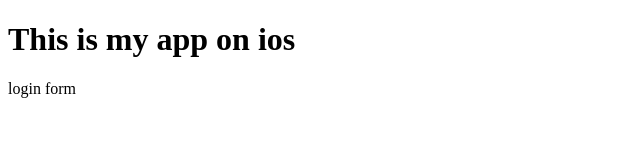
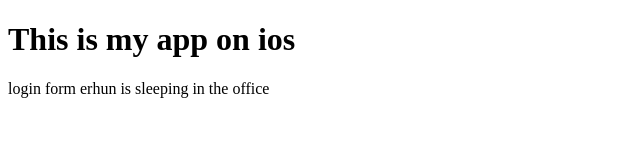
Before and after one commit to ikemba3/myappsample, a plain HTML site: page index.html in a window 1280 px wide. Shown: the whole page, without its empty margins (0-640 px from the left). Drawn offline with Linux system fonts and the light colour scheme.

Commit message:
new updates

```diff
--- a/index.html
+++ b/index.html
@@ -6,5 +6,6 @@
 <body>
 	<h1>This is my app on ios</h1>
 	login form
+	erhun is sleeping in the office
 </body>
 </html>
```
Also changed, not shown: login.html (+1 -0 lines).
